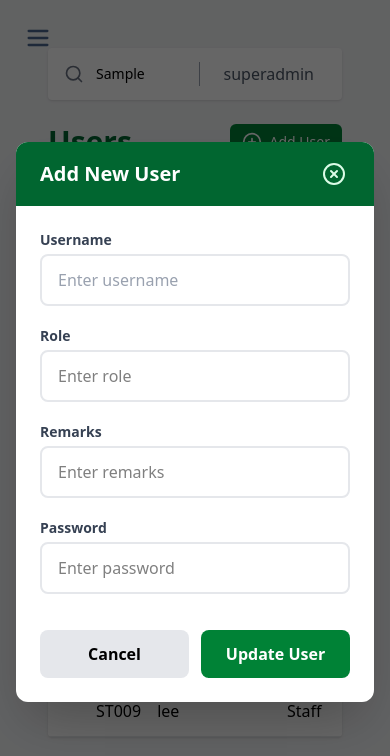
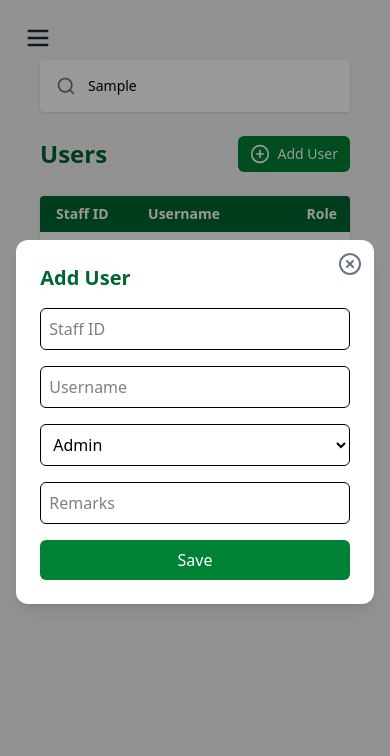
Before and after one commit to team-kotl/terramap-admin, a React (Vite) app: page /users in a window 390 px wide. Both pictures are taken after typing "Sample" into the empty fields and a click on the button "Add User". Shown: the top 756 px of the page. Built offline with nearby package versions, Linux system fonts and the light colour scheme.

Commit message:
Try Users responsive

```diff
--- a/src/pages/Users.jsx
+++ b/src/pages/Users.jsx
@@ -6,59 +6,22 @@ const Users = () => {
     const [isEditModalOpen, setIsEditModalOpen] = useState(false);
 
     const users = [
-    {
-      staffId: "ST001",
-      username: "janedoe",
-      role: "Admin",
-      remarks: "Benguet",
-    },
-    {
-      staffId: "ST002",
-      username: "justincabuena",
-      role: "Staff",
-      remarks: "Benguet",
-    },
-    {
-      staffId: "ST003",
-      username: "andrewigs",
-      role: "Staff",
-      remarks: "Ifugao",
-    },
-    {
-      staffId: "ST004",
-      username: "bryce",
-      role: "Manager",
-      remarks: "Kalinga",
-    },
-    {
-      staffId: "ST005",
-      username: "stephdrew",
-      role: "Staff",
-      remarks: "Mt. Province",
-    },
+        { staffId: "ST001", username: "janedoe", role: "Admin", remarks: "Benguet" },
+        { staffId: "ST002", username: "justincabuena", role: "Staff", remarks: "Benguet" },
+        { staffId: "ST003", username: "andrewigs", role: "Staff", remarks: "Ifugao" },
+        { staffId: "ST004", username: "bryce", role: "Manager", remarks: "Kalinga" },
+        { staffId: "ST005", username: "stephdrew", role: "Staff", remarks: "Mt. Province" },
         { staffId: "ST006", username: "morrows", role: "Staff", remarks: "Abra" },
-    {
-      staffId: "ST007",
-      username: "petergrf",
-      role: "Admin",
-      remarks: "Kalinga",
-    },
-    { staffId: "ST008",
-      username: "mgnfox",
-      role: "Staff",
-      remarks: "Apayao"
-    },
-    { staffId: "ST009",
-      username: "lee",
-      role: "Staff",
-      remarks: "Ifugao"
-    },
+        { staffId: "ST007", username: "petergrf", role: "Admin", remarks: "Kalinga" },
+        { staffId: "ST008", username: "mgnfox", role: "Staff", remarks: "Apayao" },
+        { staffId: "ST009", username: "lee", role: "Staff", remarks: "Ifugao" },
     ];
 
 return (
-    <div className="relative p-6 bg-gray-100">
-      <div className="flex justify-between items-center bg-white shadow p-2 rounded mb-6">
-        <div className="relative flex-1 mr-10">
+    <div className="relative p-4 md:p-5 bg-gray-100">
+      {/* Top bar: search + profile */}
+        <div className="flex flex-row md:justify-between md:items-center bg-white shadow p-2 rounded mb-6 gap-3 mt-5">
+            <div className="relative flex-1">
             <Search className="absolute left-2 top-2 h-5 w-5 text-gray-500" />
             <input
                 type="text"
@@ -67,55 +30,56 @@ const Users = () => {
             />
             </div>
 
-        <div className="w-px h-6 bg-gray-400 mr-6"></div>
-        <span className="text-gray-600 font-medium mr-5">superadmin</span>
+            <div className="hidden md:block w-px h-6 bg-gray-400 mx-3"></div>
+
+            <span className="hidden md:block text-gray-600 font-medium text-sm md:text-base ">
+            superadmin
+            </span>
         </div>
 
-      <div className="flex justify-between items-center mb-6">
-        <h1 className="text-3xl font-bold text-green-800">Users</h1>
+        {/* Header + Add button */}
+        <div className="flex flex-wrap justify-between items-center mb-6 gap-3">
+            <h1 className="text-2xl md:text-3xl font-bold text-green-800">Users</h1>
             <button
-          onClick={() => {
-            setIsAddModalOpen(true);
-          }}
-          className="flex items-center gap-2 bg-green-700 hover:bg-green-800 text-white text-sm px-3 py-2 rounded-md"
+            onClick={() => setIsAddModalOpen(true)}
+            className="flex items-center gap-2 bg-green-700 hover:bg-green-800 text-white text-sm px-3 py-2 md:px-4 md:py-2 rounded-md"
             >
             <CirclePlus className="h-5 w-5" />
             Add User
             </button>
         </div>
 
+        {/* Table */}
         <div className="bg-white shadow rounded overflow-x-auto">
-        <table className="table-auto w-full border-collapse">
+            <table className="table-auto w-full border-collapse min-w-[600px]">
             <thead>
-            <tr className="bg-green-800 text-white text-left">
-              <th className="pl-12 py-3 text-left w-1/6">Staff ID</th>
-              <th className="px-4 py-3 w-1/6">Username</th>
-              <th className="px-2 py-3 w-1/6">Role</th>
-              <th className="px-4 py-3 w-1/6">Remarks</th>
-              <th className="px-6 py-3 w-1/9">Action</th>
+                <tr className="bg-green-800 text-white text-left text-sm md:text-base">
+                <th className="pl-4 md:pl-12 py-2 md:py-3">Staff ID</th>
+                <th className="px-2 md:px-4 py-2 md:py-3">Username</th>
+                <th className="px-2 py-2 md:py-3">Role</th>
+                <th className="px-2 md:px-4 py-2 md:py-3">Remarks</th>
+                <th className="px-2 md:px-6 py-2 md:py-3">Action</th>
                 </tr>
             </thead>
             <tbody>
                 {users.map((user) => (
                 <tr
                     key={user.staffId}
-                className="border-b border-gray-200 hover:bg-gray-50"
+                    className="border-b border-gray-200 hover:bg-gray-50 text-sm md:text-base"
                 >
-                <td className="pl-12 py-3">{user.staffId}</td>
-                <td className="px-4 py-3">{user.username}</td>
-                <td className="px-2 py-3">{user.role}</td>
-                <td className="px-4 py-3">{user.remarks}</td>
-                <td className="px-4 py-3">
+                    <td className="pl-4 md:pl-12 py-2 md:py-3">{user.staffId}</td>
+                    <td className="px-2 md:px-4 py-2 md:py-3">{user.username}</td>
+                    <td className="px-2 py-2 md:py-3">{user.role}</td>
+                    <td className="px-2 md:px-4 py-2 md:py-3">{user.remarks}</td>
+                    <td className="px-2 md:px-4 py-2 md:py-3 flex gap-2">
                     <button
-                    onClick={() => {
-                      setIsEditModalOpen(true);
-                    }}
+                        onClick={() => setIsEditModalOpen(true)}
                         className="text-gray-500 hover:text-blue-500"
                     >
-                    <Pencil className="h-5 w-5" />
+                        <Pencil className="h-4 w-4 md:h-5 md:w-5" />
                     </button>
-                  <button className="text-red-400 hover:text-red-500 ml-3">
-                    <Trash className="h-5 w-5" />
+                    <button className="text-red-400 hover:text-red-500">
+                        <Trash className="h-4 w-4 md:h-5 md:w-5" />
                     </button>
                     </td>
                 </tr>
@@ -124,166 +88,95 @@ const Users = () => {
             </table>
         </div>
 
+        {/* ADD USER MODAL */}
         {isAddModalOpen && (
-        <div className="fixed inset-0 bg-black/60 flex items-center justify-center p-4">
-          <div className="bg-white rounded-xl shadow-2xl w-full max-w-md relative transform transition-all duration-300 ease-out">
-            <div className="bg-green-800 rounded-t-xl px-6 py-4">
-              <div className="flex justify-between items-center">
-                <h2 className="text-xl font-bold text-white">Add New User</h2>
+            <div className="fixed inset-0 bg-black/40 flex items-center justify-center z-50">
+            <div className="bg-white rounded-xl shadow-lg w-11/12 md:w-1/2 max-w-lg p-6 relative">
+                {/* Close button */}
                 <button
                 onClick={() => setIsAddModalOpen(false)}
-                  className="text-green-100 hover:text-white hover:bg-green-700 rounded-full p-1 transition-colors duration-200"
+                className="absolute top-3 right-3 text-gray-500 hover:text-red-500"
                 >
                 <CircleX className="h-6 w-6" />
                 </button>
-              </div>
-            </div>
 
-            <div className="px-6 py-6">
-              <form className="space-y-5">
-                <div className="space-y-1">
-                  <label className="block text-sm font-semibold text-gray-700">
-                    Username
-                  </label>
+                <h2 className="text-xl font-bold text-green-800 mb-4">Add User</h2>
+
+                <form className="space-y-4">
                 <input
                     type="text"
-                    placeholder="Enter username"
-                    className="w-full px-4 py-3 border-2 border-gray-200 rounded-lg focus:outline-none focus:border-green-700  placeholder-gray-400"
+                    placeholder="Staff ID"
+                    className="w-full border rounded-md p-2"
                 />
-                </div>
-
-                <div className="space-y-1">
-                  <label className="block text-sm font-semibold text-gray-700">
-                    Role
-                  </label>
                 <input
                     type="text"
-                    placeholder="Enter role"
-                    className="w-full px-4 py-3 border-2 border-gray-200 rounded-lg focus:outline-none focus:border-green-700  placeholder-gray-40"
+                    placeholder="Username"
+                    className="w-full border rounded-md p-2"
                 />
-                </div>
-
-                <div className="space-y-1">
-                  <label className="block text-sm font-semibold text-gray-700">
-                    Remarks
-                  </label>
+                <select className="w-full border rounded-md p-2">
+                    <option>Admin</option>
+                    <option>Manager</option>
+                    <option>Staff</option>
+                </select>
                 <input
                     type="text"
-                    placeholder="Enter remarks"
-                    className="w-full px-4 py-3 border-2 border-gray-200 rounded-lg focus:outline-none focus:border-green-700  placeholder-gray-40"
+                    placeholder="Remarks"
+                    className="w-full border rounded-md p-2"
                 />
-                </div>
 
-                <div className="space-y-1">
-                  <label className="block text-sm font-semibold text-gray-700">
-                    Password
-                  </label>
-                  <input
-                    type="password"
-                    placeholder="Enter password"
-                    className="w-full px-4 py-3 border-2 border-gray-200 rounded-lg focus:outline-none focus:border-green-700  placeholder-gray-40"
-                  />
-                </div>
-
-                <div className="pt-4 flex space-x-3">
-                  <button
-                    type="button"
-                    onClick={() => setIsAddModalOpen(false)}
-                    className="flex-1 px-6 py-3 bg-gray-200 text-black rounded-lg font-semibold transform hover:scale-[1.02] active:scale-[0.98] transition-all duration-200"
-                  >
-                    Cancel
-                  </button>
                 <button
                     type="submit"
-                    className="flex-1 px-6 py-3 bg-green-700 text-white rounded-lg font-semibold transform hover:scale-[1.02] active:scale-[0.98] transition-all duration-200"
+                    className="bg-green-700 hover:bg-green-800 text-white px-4 py-2 rounded-md w-full"
                 >
-                    Update User
+                    Save
                 </button>
-                </div>
                 </form>
-            </div>
             </div>
             </div>
         )}
 
+        {/* EDIT USER MODAL */}
         {isEditModalOpen && (
-        <div className="fixed inset-0 bg-black/60 flex items-center justify-center p-4">
-          <div className="bg-white rounded-xl shadow-2xl w-full max-w-md relative transform transition-all duration-300 ease-out">
-            <div className="bg-green-800 rounded-t-xl px-6 py-4">
-              <div className="flex justify-between items-center">
-                <h2 className="text-xl font-bold text-white">Edit User</h2>
+            <div className="fixed inset-0 bg-black/40 flex items-center justify-center z-50">
+            <div className="bg-white rounded-xl shadow-lg w-11/12 md:w-1/2 max-w-lg p-6 relative">
                 <button
                 onClick={() => setIsEditModalOpen(false)}
-                  className="text-green-100 hover:text-white hover:bg-green-700 rounded-full p-1 transition-colors duration-200"
+                className="absolute top-3 right-3 text-gray-500 hover:text-red-500"
                 >
                 <CircleX className="h-6 w-6" />
                 </button>
-              </div>
-            </div>
 
-            <div className="px-6 py-6">
-              <form className="space-y-5">
-                <div className="space-y-1">
-                  <label className="block text-sm font-semibold text-gray-700">
-                    Username
-                  </label>
+                <h2 className="text-xl font-bold text-green-800 mb-4">Edit User</h2>
+
+                <form className="space-y-4">
                 <input
                     type="text"
-                    placeholder="Enter username"
-                    className="w-full px-4 py-3 border-2 border-gray-200 rounded-lg focus:outline-none focus:border-green-700  placeholder-gray-40"
+                    placeholder="Staff ID"
+                    className="w-full border rounded-md p-2"
                 />
-                </div>
-
-                <div className="space-y-1">
-                  <label className="block text-sm font-semibold text-gray-700">
-                    Role
-                  </label>
                 <input
                     type="text"
-                    placeholder="Enter role"
-                    className="w-full px-4 py-3 border-2 border-gray-200 rounded-lg focus:outline-none focus:border-green-700  placeholder-gray-40"
+                    placeholder="Username"
+                    className="w-full border rounded-md p-2"
                 />
-                </div>
-
-                <div className="space-y-1">
-                  <label className="block text-sm font-semibold text-gray-700">
-                    Remarks
-                  </label>
+                <select className="w-full border rounded-md p-2">
+                    <option>Admin</option>
+                    <option>Manager</option>
+                    <option>Staff</option>
+                </select>
                 <input
                     type="text"
-                    placeholder="Enter remarks"
-                    className="w-full px-4 py-3 border-2 border-gray-200 rounded-lg focus:outline-none focus:border-green-700  placeholder-gray-40"
+                    placeholder="Remarks"
+                    className="w-full border rounded-md p-2"
                 />
-                </div>
 
-                <div className="space-y-1">
-                  <label className="block text-sm font-semibold text-gray-700">
-                    New Password
-                  </label>
-                  <input
-                    type="password"
-                    placeholder="Enter new password (optional)"
-                    className="w-full px-4 py-3 border-2 border-gray-200 rounded-lg focus:outline-none focus:border-green-700  placeholder-gray-40"
-                  />
-                </div>
-
-                <div className="pt-4 flex space-x-3">
-                  <button
-                    type="button"
-                    onClick={() => setIsEditModalOpen(false)}
-                    className="flex-1 px-6 py-3 bg-gray-200 text-gray-700 rounded-lg font-semibold transform hover:scale-[1.02] active:scale-[0.98] transition-all duration-200"
-                  >
-                    Cancel
-                  </button>
                 <button
                     type="submit"
-                    className="flex-1 px-6 py-3 bg-green-700 text-white rounded-lg font-semibold transform hover:scale-[1.02] active:scale-[0.98] transition-all duration-200"
+                    className="bg-green-700 hover:bg-green-800 text-white px-4 py-2 rounded-md w-full"
                 >
-                    Update User
+                    Update
                 </button>
-                </div>
                 </form>
-            </div>
             </div>
             </div>
         )}
```
Lines whose indentation alone changed are shown as unchanged.
